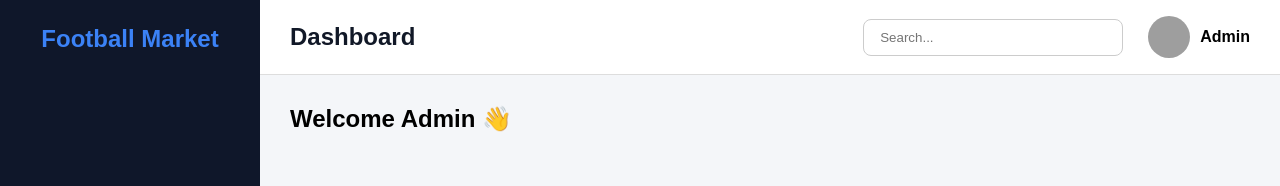
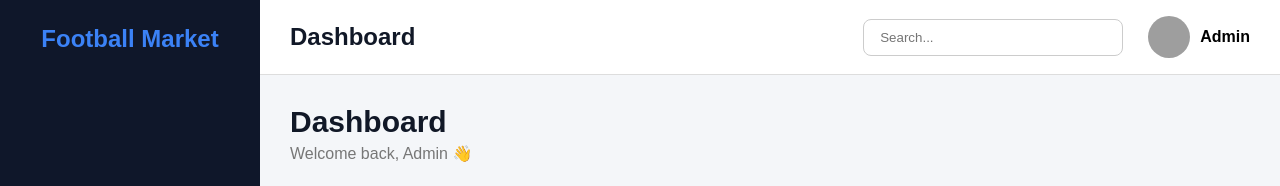
Before and after one commit to TruongTuanDung2001/Football-Market, a plain HTML site: page client/dashboard/admin.html in a window 1280 px wide. Shown: the top 186 px of the page. Drawn offline with Linux system fonts and the light colour scheme; grey boxes are pictures that could not be loaded.

Commit message:
Take html dashboard page in admin page by function loadPage() in file admin.js

```diff
--- a/client/dashboard/admin.html
+++ b/client/dashboard/admin.html
@@ -36,7 +36,6 @@
               <i class="fa-solid fa-newspaper"></i>
               <span>Posts</span>
             </li>
-</ul>
             <li>
               <i class="fa-solid fa-comments"></i>
               <span>Chats</span>
@@ -72,7 +71,7 @@
             </div>
           </header>
 
-          <main class="content">
+          <main class="content" id="content">
             <!-- Sau này load nội dung -->
             <h2>Welcome Admin 👋</h2>
           </main>
--- a/client/js/pages/dashboard/admin.js
+++ b/client/js/pages/dashboard/admin.js
@@ -0,0 +1,12 @@
+//
+const content = document.querySelector('#content');
+async function loadPage(page){
+    const response = await fetch(`/client/dashboard/${page}.html`);
+    if(response.ok){
+        const html = await response.text();
+        content.innerHTML = html;
+    }else{
+        console.log('No data content');
+    }
+};
+loadPage('dashboard');
```
